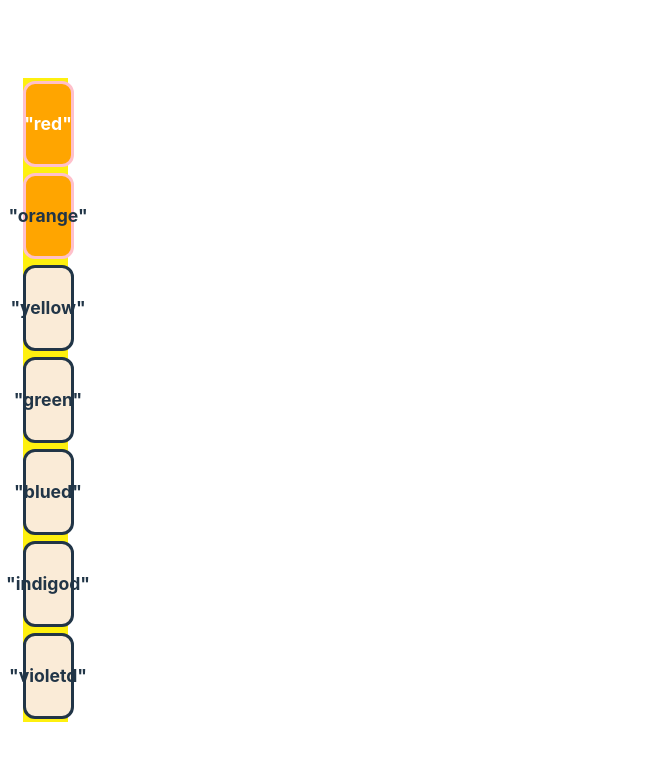
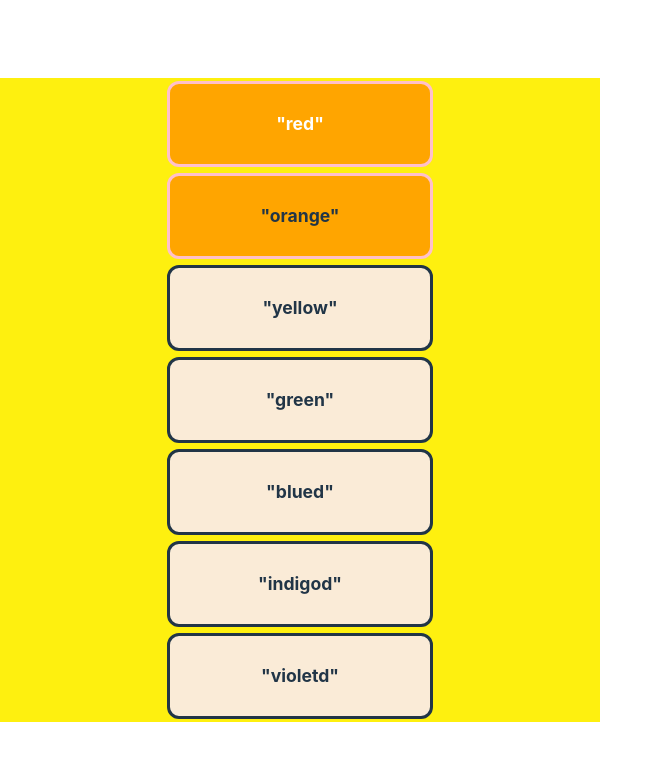
Before and after one commit to lcim/vite-test, a React (Vite) app: page / in a window 1280 px wide. Shown: the top 760 px of the page, without its empty margins (0-663 px from the left). Built offline with nearby package versions, Linux system fonts and the light colour scheme.

Commit message:
set container width 600px

```diff
--- a/src/index.css
+++ b/src/index.css
@@ -21,11 +21,11 @@
   align-items: center;
   text-align: center;
   margin: auto;
-  width: 50%;
+  width: 600px;
 }
 .box {
   height: 80px;
-  width: 100%;
+  width: 260px;
   border-radius: 12px;
   border: 3px solid;
   margin-block: 3px;
```
